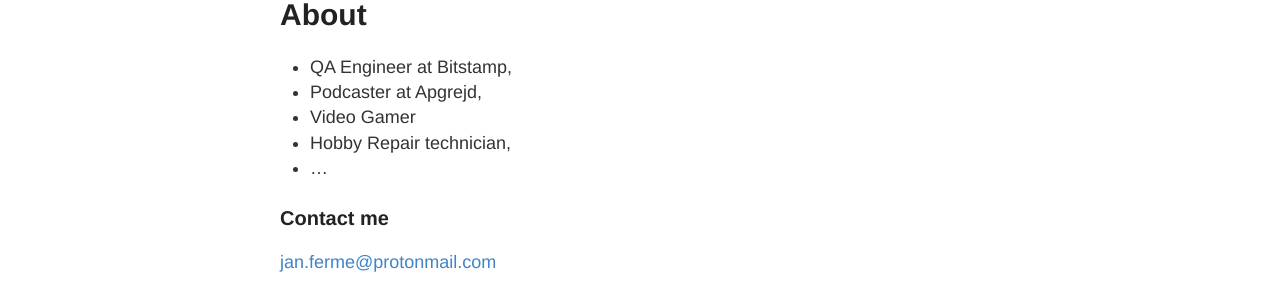
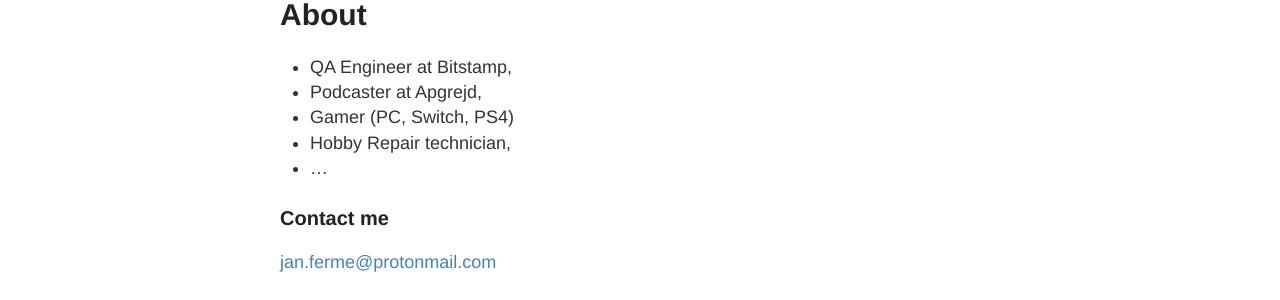
Before and after one commit to th0r88/jf.si, a Jekyll site: the page built from about.md, in a window 1280 px wide. Shown: the part 172-472 px from the top of the page. Built offline with Jekyll 4.4.1, drawn with Linux system fonts in a browser that asks for light colours.

Commit message:
Update about.md

```diff
--- a/about.md
+++ b/about.md
@@ -6,7 +6,7 @@ permalink: /about/
 
 - QA Engineer at Bitstamp,
 - Podcaster at Apgrejd,
-- Video Gamer
+- Gamer (PC, Switch, PS4)
 - Hobby Repair technician,
 - ...
 
```
